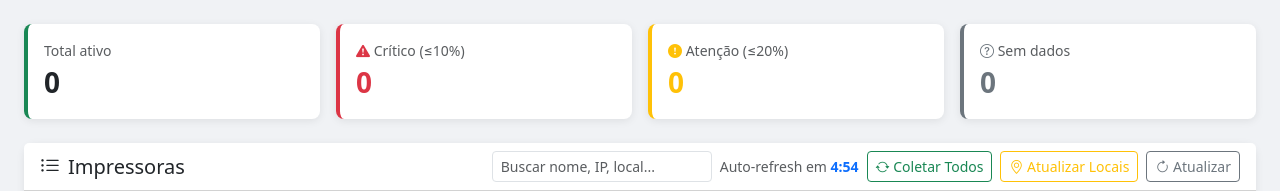
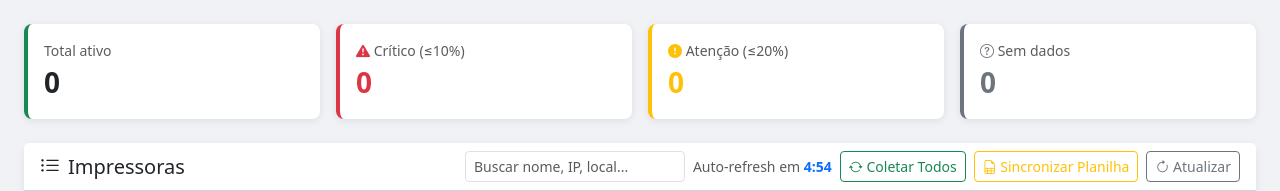
Before and after one commit to IvanReisJr/hfs-painel-impressora-toner, a Django app: page / in a window 1280 px wide. Shown: the part 56-247 px from the top of the page. Run offline with Django 5.2, Linux system fonts and the light colour scheme; data that the repository does not hold is empty.

Commit message:
refactor: planilha como fonte de cadastro, rede somente para coleta de toner

```diff
--- a/printers/templates/printers/dashboard.html
+++ b/printers/templates/printers/dashboard.html
@@ -50,8 +50,8 @@
       <button id="btnColetarTodos" class="btn btn-sm btn-outline-success" title="Coleta toner de todas as impressoras agora">
         <i class="bi bi-arrow-repeat"></i> Coletar Todos
       </button>
-      <button id="btnAtualizarLocais" class="btn btn-sm btn-outline-warning" title="Varre a rede e atualiza localizações (~2 min)">
-        <i class="bi bi-geo-alt"></i> Atualizar Locais
+      <button id="btnAtualizarLocais" class="btn btn-sm btn-outline-warning" title="Sincroniza cadastro com a planilha Inventário_Impressoras_Simpress_Validadas.xlsx">
+        <i class="bi bi-file-earmark-spreadsheet"></i> Sincronizar Planilha
       </button>
       <button class="btn btn-sm btn-outline-secondary" onclick="window.location.reload()">
         <i class="bi bi-arrow-clockwise"></i> Atualizar
--- a/printers/views.py
+++ b/printers/views.py
@@ -139,24 +139,49 @@ def api_collect_all(request):
 @csrf_exempt
 @require_POST
 def api_update_locations(request):
-    """Descobre impressoras na rede e atualiza localizações em background."""
+    """Sincroniza cadastro de impressoras a partir da planilha Excel."""
     global _discovering
     if _discovering:
-        return JsonResponse({"success": False, "message": "Descoberta já em andamento, aguarde."})
+        return JsonResponse({"success": False, "message": "Sincronização já em andamento, aguarde."})
 
     def run():
         global _discovering
         _discovering = True
         try:
-            call_command("descobrir_impressoras", "192.168.100.0/22",
-                         saida="impressoras_descobertas.csv", verbosity=0)
-            call_command("importar_impressoras", "impressoras_descobertas.csv",
-                         atualizar=True, verbosity=0)
+            import re
+            import pandas as pd
+            from printers.models import Printer
+
+            TIPOS_ATIVOS = ["Impressora PB", "Multifuncional PB", "Multifuncional Color"]
+            PLANILHA = "Inventário_Impressoras_Simpress_Validadas.xlsx"
+
+            df = pd.read_excel(PLANILHA, sheet_name="Parque Impressoras")
+
+            def fix_ip(ip):
+                ip = str(ip).strip()
+                m = re.match(r"^(\d{1,3})(\d{3})(\d{3})(\d{1,3})$", ip)
+                return f"{m.group(1)}.{m.group(2)}.{m.group(3)}.{m.group(4)}" if m else ip
+
+            df["Ip"] = df["Ip"].apply(fix_ip)
+            df = df[df["Ip"].str.match(r"^\d+\.\d+\.\d+\.\d+$", na=False)]
+
+            for _, row in df.iterrows():
+                ip   = str(row["Ip"]).strip()
+                tipo = str(row.get("Tipo", "")).strip()
+                ativo = tipo in TIPOS_ATIVOS
+                Printer.objects.filter(ip_address=ip).update(
+                    location=str(row.get("Local HSF", "")).strip(),
+                    model_name=str(row.get("Modelo", "")).strip(),
+                    printer_type=tipo,
+                    contract_code=str(row.get("Codigo Contrato", "")).strip(),
+                    serial_number=str(row.get("Numero Serie", "")).strip(),
+                    is_active=ativo,
+                )
         finally:
             _discovering = False
 
     threading.Thread(target=run, daemon=True).start()
-    return JsonResponse({"success": True, "message": "Varredura iniciada (~2 min) — localizações serão atualizadas."})
+    return JsonResponse({"success": True, "message": "Sincronizando planilha — aguarde alguns segundos."})
 
 
 @csrf_exempt
```
Also changed, not shown: 2 other files.
